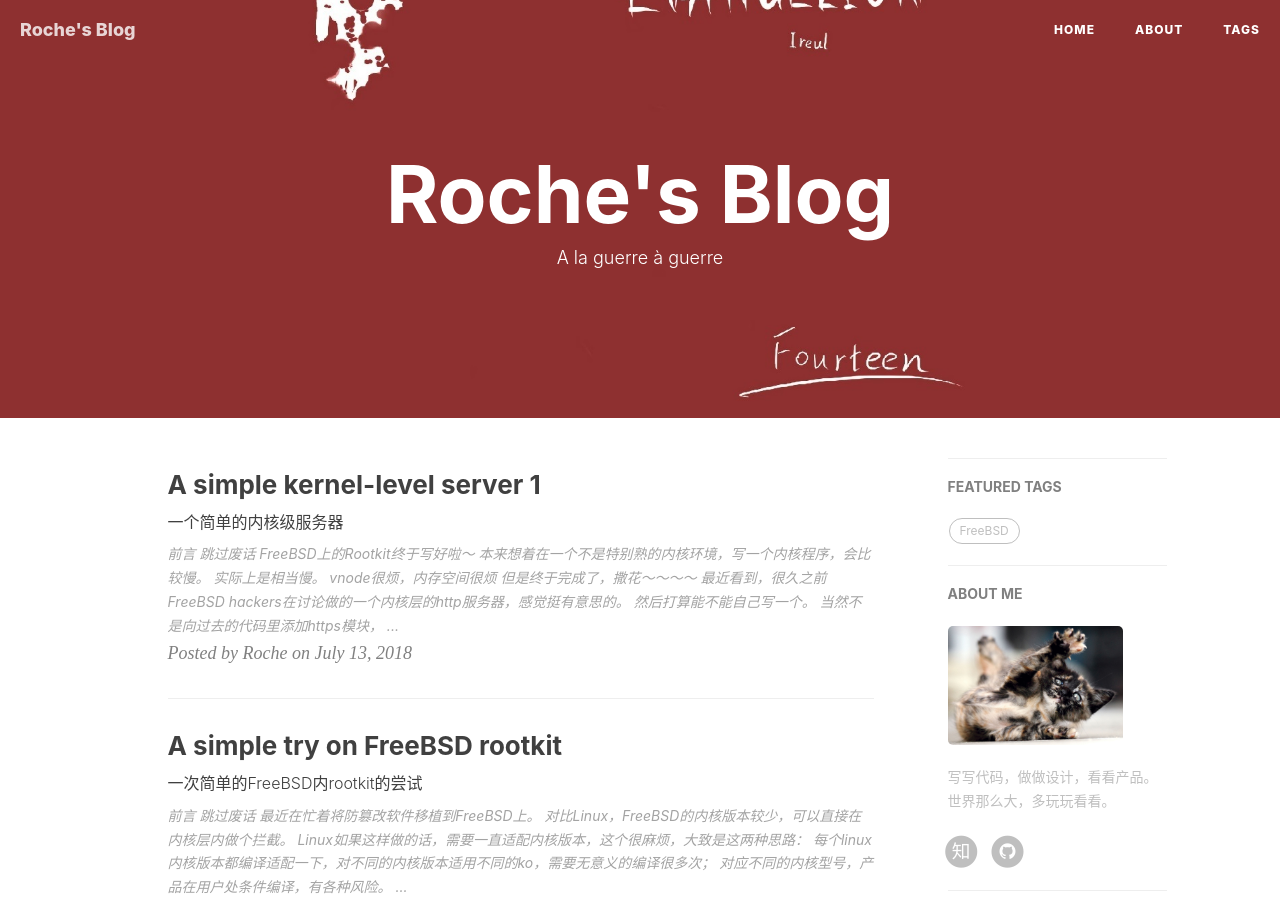
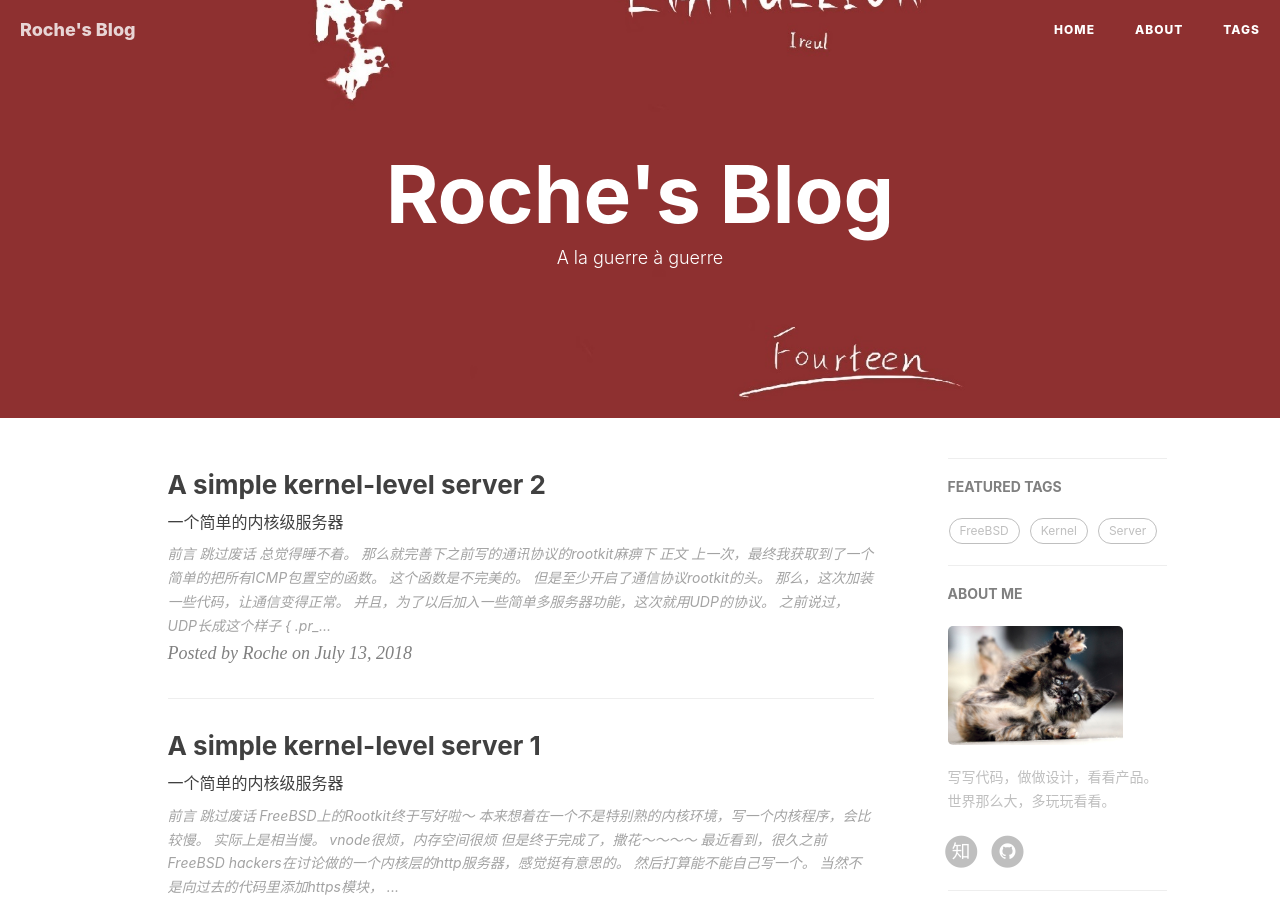
Before and after one commit to roche-k/roche-k.github.io, a Jekyll site: the page built from index.html, in a window 1280 px wide and 900 px high. Built offline with Jekyll 4.4.1, drawn with Linux system fonts in a browser that asks for light colours; nearby versions of some CDN libraries; the list of posts is cut into pages by our own code; comment, search, counter and statistics services are not loaded.

Commit message:
kernel rookit2

```diff
--- /dev/null
+++ b/_posts/2018-07-26-SimpleKernelLevelServer2-2019.markdown
@@ -0,0 +1,113 @@
+---
+layout:     post
+title:      "A simple kernel-level server 2"
+subtitle:   "一个简单的内核级服务器"
+date:       2018-07-13 00:49:00
+author:     "Roche"
+header-img: "img/home-bg.jpg"
+tags:
+    - FreeBSD
+    - Kernel
+    - Server
+---
+
+## 前言
+
+
+[跳过废话](#build)
+
+总觉得睡不着。
+~~那么就完善下之前写的通讯协议的rootkit麻痹下~~
+
+
+<p id = "build"></p>
+---
+
+## 正文
+
+上一次，最终我获取到了一个简单的把所有ICMP包置空的函数。
+这个函数是不完美的。
+但是至少开启了通信协议rootkit的头。
+
+那么，这次加装一些代码，让通信变得正常。
+并且，为了以后加入一些简单多服务器功能，这次就用UDP的协议。
+
+之前说过，UDP长成这个样子
+
+    {
+        .pr_type = 		    SOCK_DGRAM,
+        .pr_domain = 		&inetdomain,
+        .pr_protocol = 		IPPROTO_UDP,
+        .pr_flags = 		PR_ATOMIC|PR_ADDR,
+        .pr_input = 		udp_input,
+        .pr_ctlinput = 		udp_ctlinput,
+        .pr_ctloutput = 	ip_ctloutput,
+        .pr_init = 		    udp_init,
+        .pr_usrreqs = 		&udp_usrreqs
+    },
+
+那么，要处理的就是这个函数指针 pr_input，这个原先存放的是udp_input，现在我要把它变成我自己的函数。
+
+首先，必不可少的
+
+    case MOD_LOAD:
+            /* Replace icmp_input with icmp_input_hook. */
+            inetsw[ip_protox[IPPROTO_UDP]].pr_input = udp_input_hook;
+            break;
+
+把pr_input拿下
+
+然后开设设计
+
+    int
+    udp_input_hook(struct mbuf **mp, int *offp, int proto);
+
+首先，处理一下作为传参进入的iphlen长度
+
+    if (iphlen > sizeof (struct ip)) {
+		ip_stripoptions(m);
+		iphlen = sizeof(struct ip);
+	}
+
+为了保证之后有UDP信息，UDP头和IP头的长度一定要保证下来。
+剩余长度不满足UDP头的话，接下来就没办法处理了，所以这里把数据返回。
+
+	ip = mtod(m, struct ip *);
+	if (m->m_len < iphlen + sizeof(struct udphdr)) {
+		if ((m = m_pullup(m, iphlen + sizeof(struct udphdr))) == NULL) {
+
+			UDPSTAT_INC(udps_hdrops);
+			return (IPPROTO_DONE);
+		}
+		ip = mtod(m, struct ip *);
+	}
+
+然后，获取UDP头
+
+	uh = (struct udphdr *)((caddr_t)ip + iphlen);
+
+再剥离头
+
+	m->m_len -= iphlen + sizeof(struct udphdr);
+	m->m_data += iphlen + sizeof(struct udphdr);
+
+这样，当前m_data的位置就是UDP数据区的位置了
+把它打印出来
+
+	printf("load=%s \n", m->m_data);
+
+然后把m_buf复原
+
+    m->m_len += iphlen + sizeof(struct udphdr);
+	m->m_data -= iphlen + sizeof(struct udphdr);
+
+返回给原处理函数
+
+	return udp_input(mp, offp, proto);
+
+这样，就完成了把每次pr_input都打印出的一个内核协议的rootkit。
+
+接下来，编译打入，就可以通过内核打印查看UDP内容了。
+这样，就获得了一个非阻断性的内核层recive_from()。
+
+以后有时间再写吧。
```
Also changed, not shown: _posts/2018-07-13-SimpleKernelLevelServer1-2019.markdown (+9 -11 lines).
